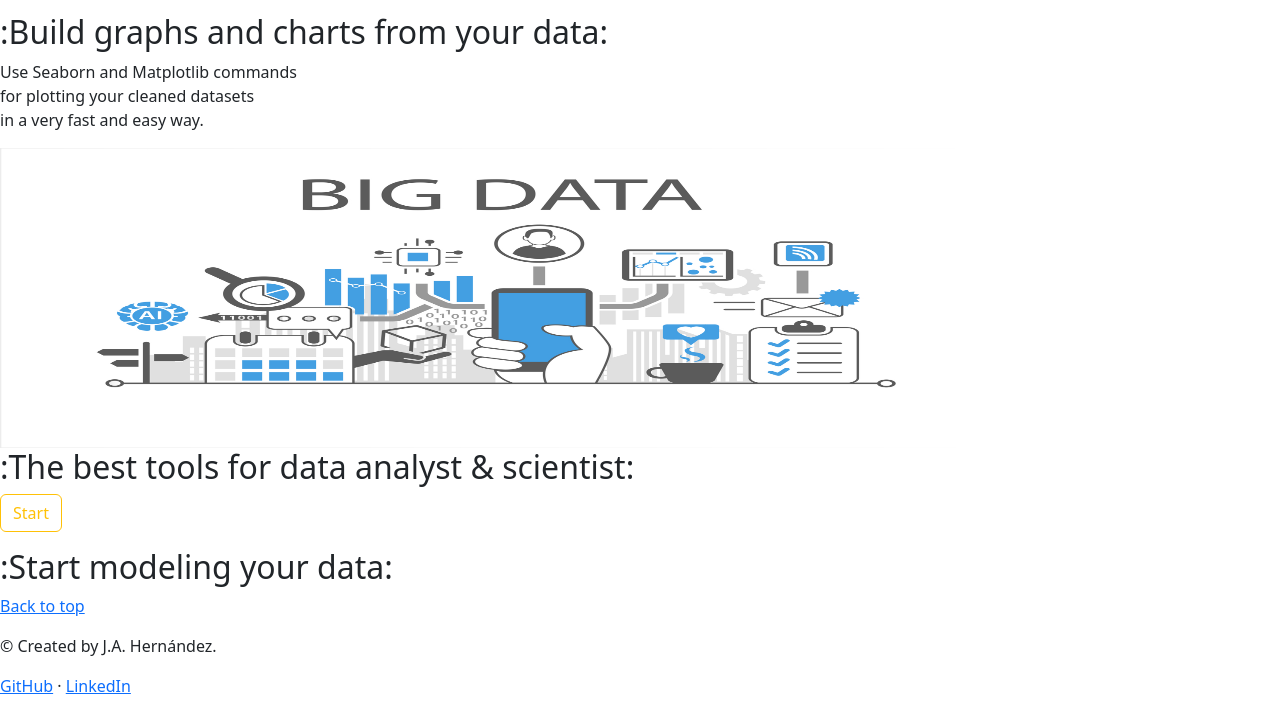
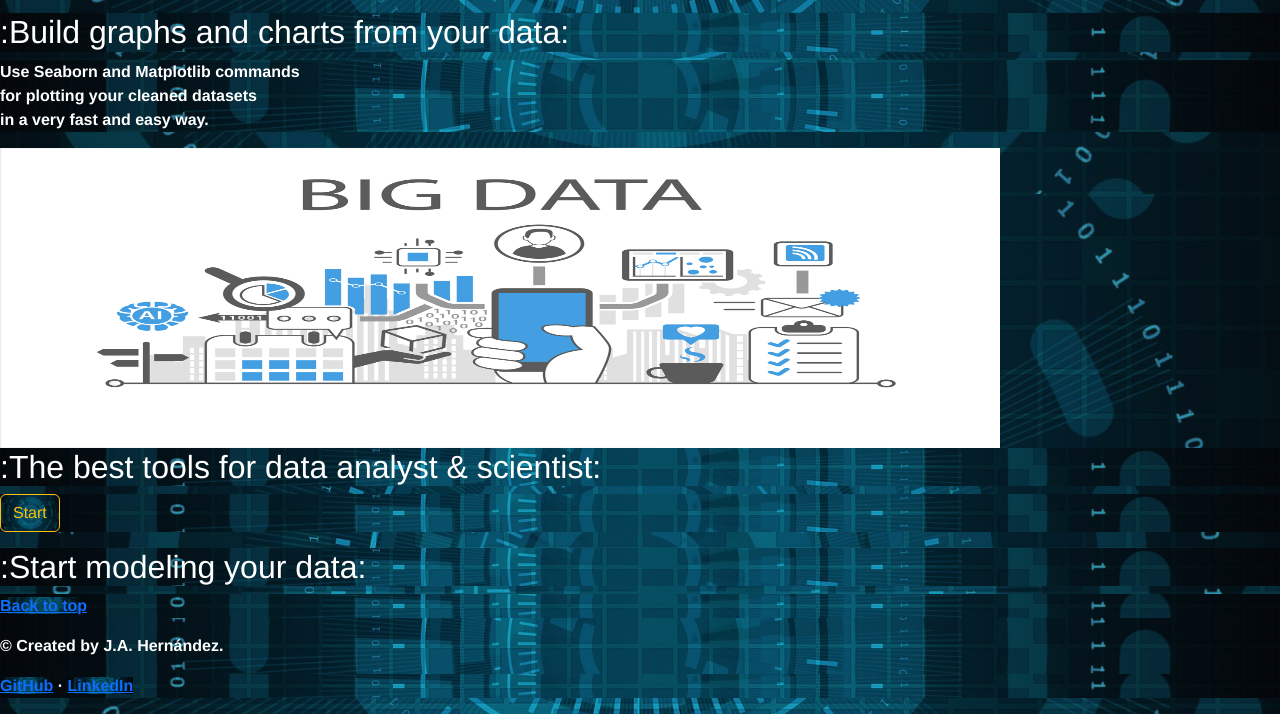
Before and after one commit to albertiaedev/Own-Your-Data, a plain HTML site: page index.html in a window 1280 px wide. Shown: the part 716-1430 px from the top of the page. Drawn offline with nearby package versions, Linux system fonts and the light colour scheme.

Commit message:
Set th default styles

```diff
--- a/css/styles.css
+++ b/css/styles.css
@@ -1 +1,13 @@
 /* LANDING PAGE */
+
+* {
+  background: #fff;
+  background-image: url("../images/landing-page.jpg");
+  background-position: center;
+  background-repeat: no-repeat;
+  background-attachment: fixed;
+  background-size: cover;
+  font-family: Helvetica;
+  font-weight: bolder;
+  color: #fff;
+}
```
